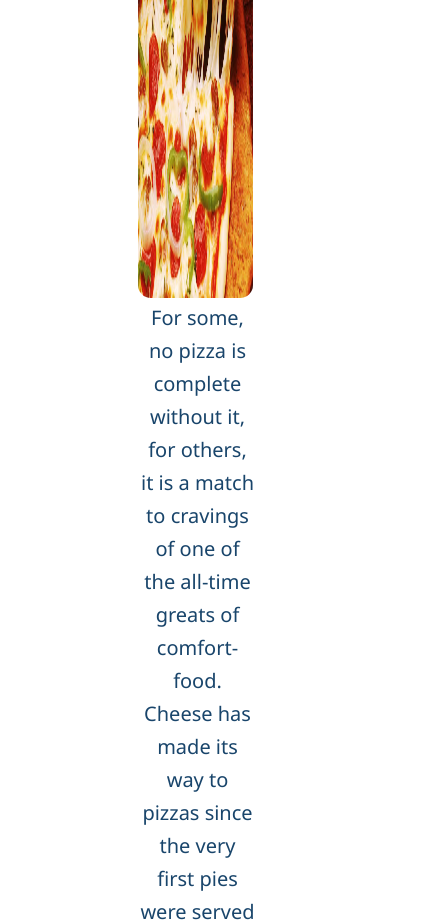
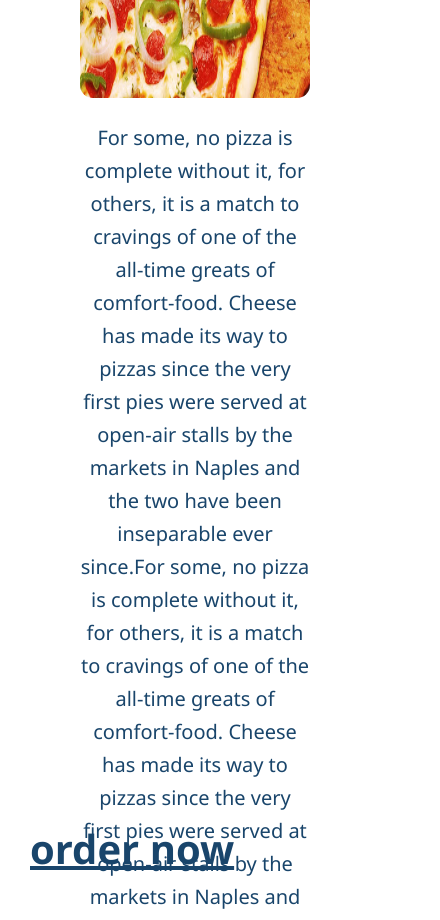
Before and after one commit to Qolizade/Pizza-website-trainig-with-Sass, a website: page index.html in a window 390 px wide. Shown: the part 760-1680 px from the top of the page, 440 px wide, since content can reach past the window. Drawn offline with Linux system fonts and the light colour scheme.

Commit message:
complete responsive with tablet and laptop and mobile

```diff
--- a/index.html
+++ b/index.html
@@ -125,7 +125,7 @@
             </p>
           </div>
           <div class="col-1-of-2">
-            <p class="section-description__paragraph u-vertical-padding-md">
+            <p class="section-description__paragraph section-description__paragraph--two u-vertical-padding-md">
               For some, no pizza is complete without it, for others, it is a
               match to cravings of one of the all-time greats of comfort-food.
               Cheese has made its way to pizzas since the very first pies were
--- a/sass/components/_section-description.scss
+++ b/sass/components/_section-description.scss
@@ -1,10 +1,17 @@
-.section-description{
-
-
-  &__paragraph{
+.section-description {
+  &__paragraph {
     font-size: 2.5rem;
     text-align: left;
     text-transform: inherit;
     line-height: 4rem;
   }
+
+  @include respond-to(tablet) {
+    &__paragraph {
+      text-align: center;
+      &--two{
+        margin-top: -20rem;
+      }
+    }
+  }
 }
--- a/sass/components/_section-details.scss
+++ b/sass/components/_section-details.scss
@@ -14,6 +14,20 @@
       margin-left: -28rem;
       line-height: 3.8rem;
       text-transform: inherit;
+      @include respond-to(tablet-land) {
+        font-size: 2rem;
+        margin-left: -20rem;
+      }
+    }
+    @include respond-to(tablet) {
+      &--image {
+        width: 100%;
+      }
+      &--text {
+        font-size: 3rem;
+        margin-left: 0;
+        text-align: center;
+      }
     }
   }
 }
--- a/sass/components/_section-order.scss
+++ b/sass/components/_section-order.scss
@@ -19,8 +19,22 @@
   }
 
   @include respond-to(tablet-land) {
-    &--image {
-
+    &__card {
+      &--image {
+        width: 20rem;
+        height: 25rem;
+      }
+    }
+  }
+  @include respond-to(tablet) {
+    &__card {
+      &--image {
+        width: 30rem;
+        height: 35rem;
+      }
+      &--title{
+        font-size: 3rem;
+      }
     }
   }
 }
--- a/sass/layout/_footer.scss
+++ b/sass/layout/_footer.scss
@@ -3,10 +3,6 @@
   font-weight: 500;
   padding: 10rem 0rem;
   text-align: center;
-
-  .row {
-    // margin: 0 3rem;
-  }
 
   &__left {
     margin-left: -20rem;
@@ -61,11 +57,21 @@
   &__copyright {
     margin-bottom: -5rem;
   }
+
+
   @include respond-to(tablet-land) {
-    padding: 5rem 1rem;
+    padding: 5rem 2rem;
 
     &__nav {
-      font-size: 2rem;
+      font-size: 2.2rem;
+    }
+
+    li a {
+      padding: 2rem;
+
+      &:first-child {
+        padding-left: 4rem;
+      }
     }
 
     &__left {
@@ -77,8 +83,8 @@
       margin-left: 0rem;
     }
 
-    &__copyright{
-      margin-bottom: 1.5rem;
+    &__copyright {
+      margin-bottom: 1rem;
     }
   }
 
@@ -91,6 +97,7 @@
 
     li a {
       padding: 2rem;
+      font-size: 2.5rem;
     }
 
     &__left {
@@ -114,4 +121,14 @@
       color: $green-color;
     }
   }
+  @include respond-to(phone){
+    &__nav {
+      font-size: 3rem;
+    }
+
+    li a {
+      padding: .8rem;
+      font-size: 1.5rem;
+    }
+  }
 }
--- a/sass/layout/_header.scss
+++ b/sass/layout/_header.scss
@@ -4,10 +4,6 @@
     padding-top: 10rem;
     display: flex;
     text-align: left;
-    @include respond-to(tablet) {
-      display: block;
-      text-align: center;
-    }
     &--image {
       width: 50%;
       border-radius: 1.3rem;
@@ -30,4 +26,27 @@
       }
     }
   }
+
+  @include respond-to(tablet){
+    &__about{
+      display: block;
+      text-align: center;
+      &--image{
+        width: 100%;
+      }
+      &--paragraph{
+        width: 100%;
+        margin-left: 0;
+        margin-top: 2rem;
+      }
+    }
+  }
+  @include respond-to(phone){
+    &__about{
+      &--image{
+        width: 100%;
+        height: 40rem;
+      }
+    }
+  }
 }
```
Also changed, not shown: css/style.css.
